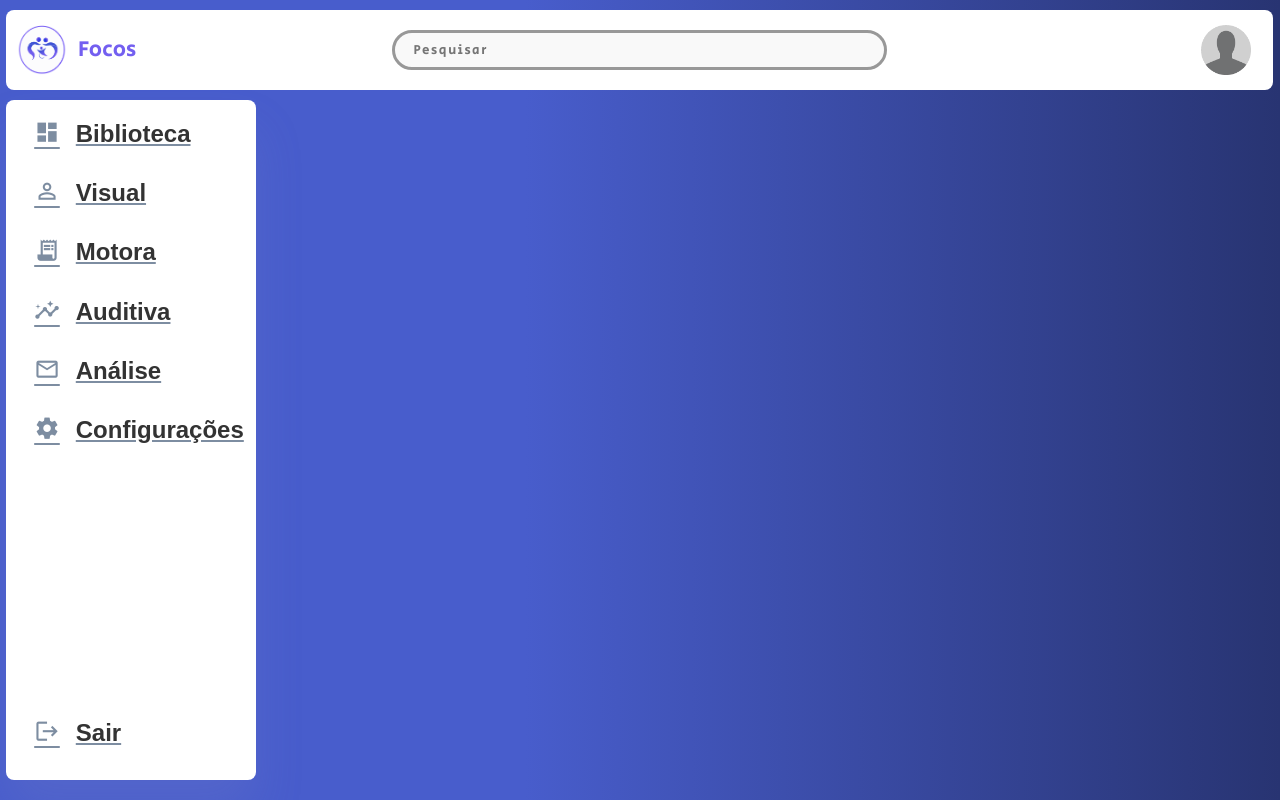
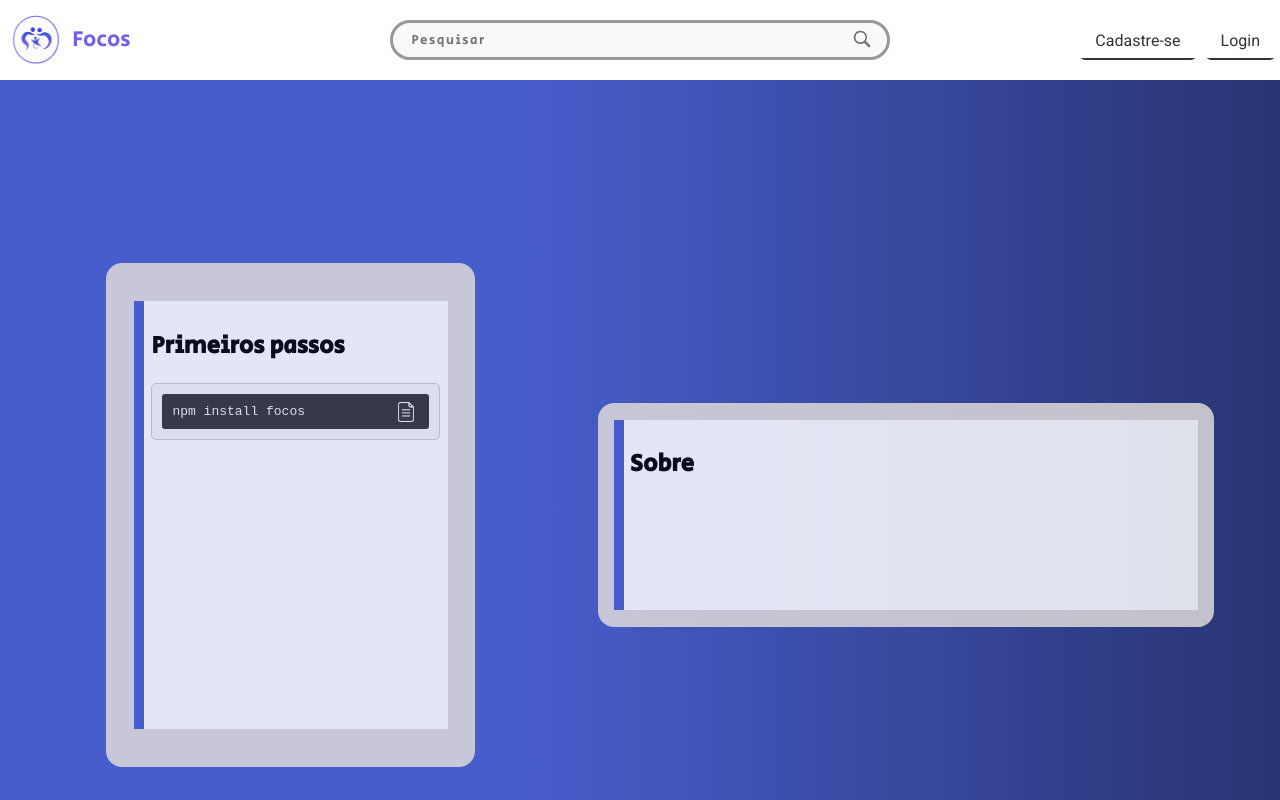
Before and after one commit to RafaelTome22/TCC-ETEC-JARAGUA, a React (Create React App) app in the folder projeto-react/: page / in a window 1280 px wide. Built offline with nearby package versions, Linux system fonts and the light colour scheme; no server answers.

Commit message:
atualizando botao e link

```diff
--- a/projeto-react/package.json
+++ b/projeto-react/package.json
@@ -14,6 +14,7 @@
     "bcryptjs": "^2.4.3",
     "firebase": "^10.13.0",
     "focos": "^1.1.3",
+    "framer-motion": "^11.3.30",
     "react": "^18.3.0",
     "react-dom": "^18.3.1",
     "react-draggable": "^4.4.6",
--- a/projeto-react/src/PAGES/vitrine.js
+++ b/projeto-react/src/PAGES/vitrine.js
@@ -1,10 +1,20 @@
 import React, { useRef } from 'react';
+import { useNavigate } from 'react-router-dom';
 import styles from '../styles/vitrine.module.css';
 import logo from '../assets/logo.png';
 import lupa from '../assets/lupa.png';
-import copy from '../assets/documento.png'
+import copy from '../assets/documento.png';
 
 function Vitrine() {
+  const navigate = useNavigate();
+  const delay = 500; // Delay de 500 milissegundos (0.5 segundos)
+
+  const handleLogin = () => {
+    setTimeout(() => {
+      navigate('/login');
+    }, delay);
+  };
+
   const codeRef = useRef(null); // Cria uma referência para o código
 
   function copyCode() {
@@ -27,12 +37,12 @@ function Vitrine() {
   }
 
   return (
-    <div className={styles.all}> {/*Começo da página vitrine*/}
-      <header className={styles['header-main']}> {/*Começo do header*/}
-        <div className={styles['header-info']}> {/*Começo do header de info*/}
+    <div className={styles.all}> {/* Começo da página vitrine */}
+      <header className={styles['header-main']}> {/* Começo do header */}
+        <div className={styles['header-info']}> {/* Começo do header de info */}
           <img className={styles.logo} src={logo} alt="logo da empresa focos" />
           <p className={styles['nome-empresa']}>Focos</p>
-        </div> {/*Fim do header de info*/}
+        </div> {/* Fim do header de info */}
         <div className={styles['header-pesquisa']}>
           <input type="text" id="searchInput" placeholder="Pesquisar" className={styles['searchInput']} />
           <label htmlFor="searchInput">
@@ -41,11 +51,11 @@ function Vitrine() {
             </span>
           </label>
         </div>
-        <div className={styles['header-btn']}> {/*Começo do header botoes de login e cadastro*/}
+        <div className={styles['header-btn']}> {/* Começo do header botões de login e cadastro */}
           <button title="Cadastre-se" className={styles['btn-form-log']}>Cadastre-se</button>
-          <button title="Login" className={styles['btn-form-log']}>Login</button>
-        </div> {/*Fim do header botoes de login e cadastro*/}
-      </header> {/*Fim do header*/}
+          <button title="Login" className={styles['btn-form-log']} onClick={handleLogin}>Login</button>
+        </div> {/* Fim do header botões de login e cadastro */}
+      </header> {/* Fim do header */}
 
       <article className={styles['article-body']}>
         <div className={styles['article-main']}>
@@ -54,7 +64,7 @@ function Vitrine() {
               <h1>Primeiros passos</h1>
               <div className={styles['code-container']}>
                 <pre ref={codeRef} id="code">
-                  {` npm install focos`}
+                  {`npm install focos`}
                 </pre>
                 <button className={styles["btn-copy"]} onClick={copyCode}>
                   <img
@@ -71,7 +81,7 @@ function Vitrine() {
           </div>
         </div>
         <div className="article-secundario">
-
+          {/* Conteúdo adicional pode ser adicionado aqui */}
         </div>
       </article>
     </div>
--- a/projeto-react/src/routes.js
+++ b/projeto-react/src/routes.js
@@ -15,7 +15,7 @@ import Biblioteca from './PAGES/biblioteca.js';
 function RoutesApp() {
   return (
     <Routes>
-      <Route path="/" element={<Biblioteca/>} />
+      <Route path="/" element={<Vitrine/>} />
       <Route path="/biblioteca" element={<Biblioteca/>} />
       <Route path="/login" element={<SignupPage />} />
       <Route path="/home" element={<PrivateRoute element={HomePage} />} />
--- a/projeto-react/src/styles/vitrine.module.css
+++ b/projeto-react/src/styles/vitrine.module.css
@@ -93,15 +93,31 @@ html, body {
 }
 
 .btn-form-log {
-    margin-right: 2%;
-    background: #00189B;
-    opacity: 73%;
+    background-color: transparent;
     font-family: "Roboto", sans-serif;
-    border-radius: 20px;
-    color: white;
-    padding: 8px 16px;
+    color: #333;
     border: none;
     cursor: pointer;
+    overflow: hidden;
+    position: relative;
+
+}
+
+.btn-form-log::after {
+    content: '';
+    display: block;
+    position: absolute;
+    left: 0;
+    bottom: 0;
+    width: 100%;
+    height: 2px;
+    background-color: #333;
+    transition: width 0.3s ease, left 0.3s ease;
+}
+
+.btn-form-log:hover::after {
+    width: 0;
+    right: 100%;
 }
 
 .article-body {
```
Also changed, not shown: 1 other file (tests, documents, lock files or other folders).
